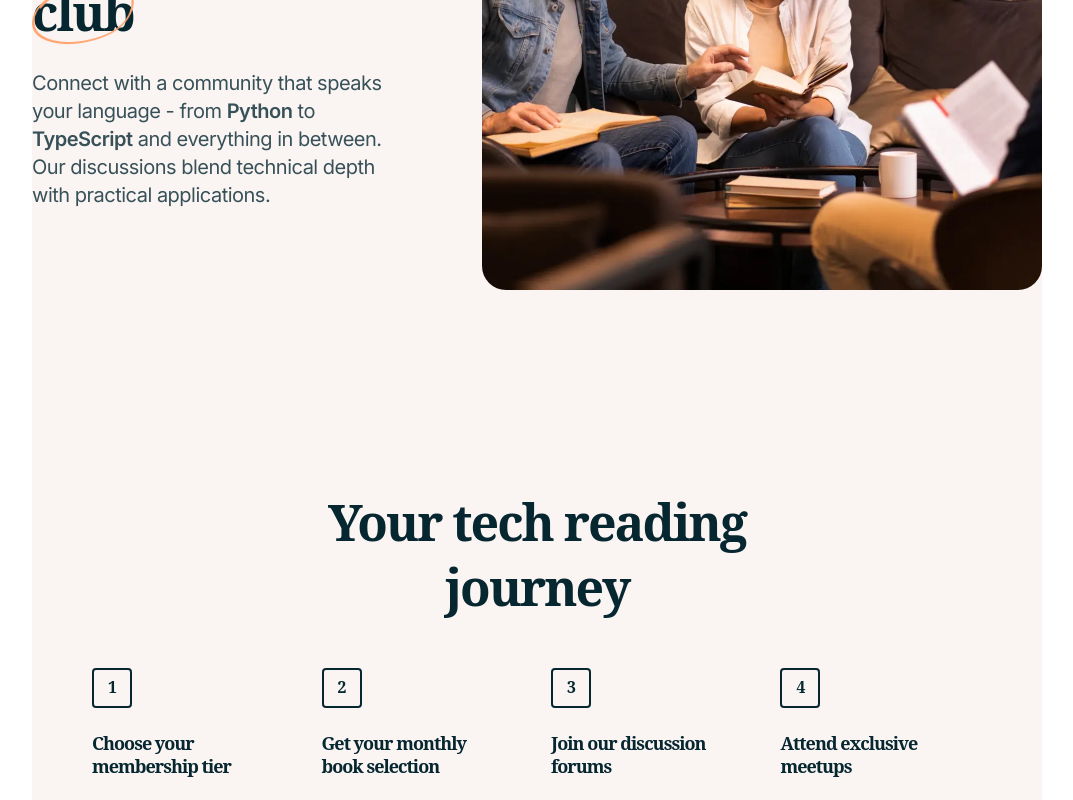
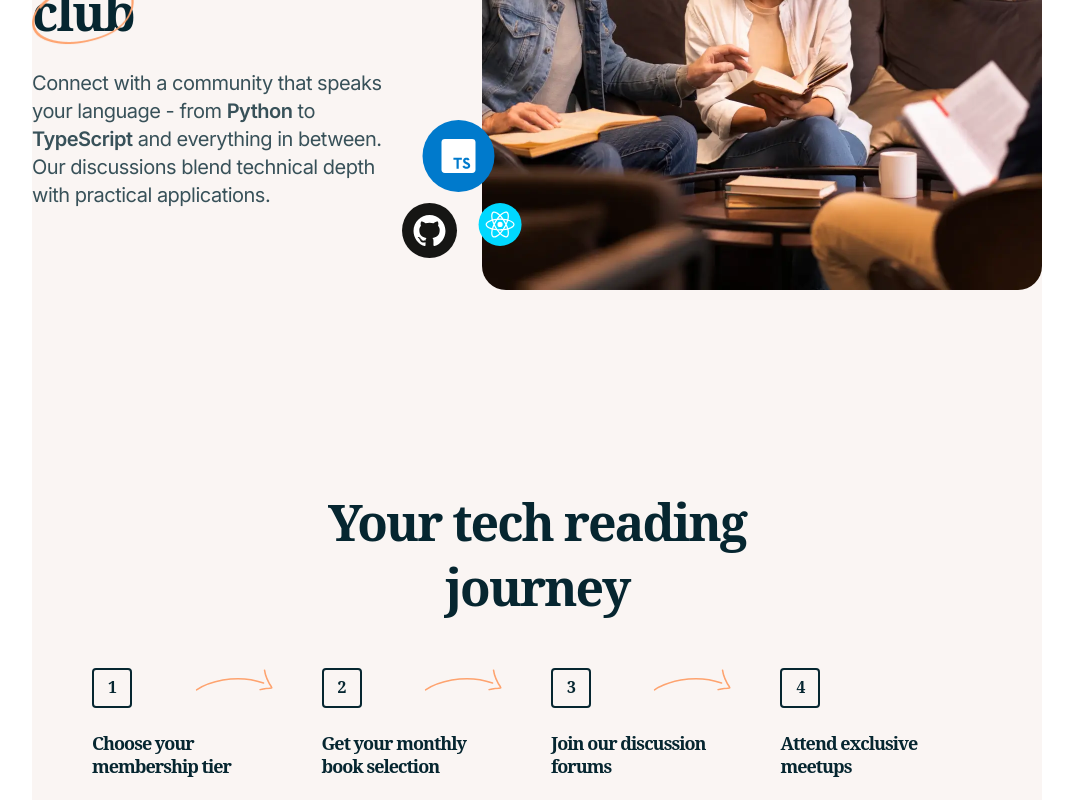
Before and after one commit to nishanth1596/tech-book-club-landing-page, a React (Vite) app: page / in a window 1280 px wide. Shown: the part 1780-2580 px from the top of the page, without its empty margins (103-1176 px from the left). Built offline with nearby package versions, Linux system fonts and the light colour scheme; a web font is replaced by a local one.

Commit message:
code complete

```diff
--- a/src/Components/Info1.tsx
+++ b/src/Components/Info1.tsx
@@ -2,13 +2,7 @@ import CheckLists from "./CheckLists";
 import imageMobile from "../assets/images/image-read-together-mobile.webp";
 import imageTablet from "../assets/images/image-read-together-tablet.webp";
 import imageDesktop from "../assets/images/image-read-together-desktop.webp";
-
-const infoLists = [
-  "Monthly curated tech reads selected by industry experts",
-  "Virtual and in-person meetups for deep-dive discussions",
-  "Early access to new tech book releases",
-  "Author Q&A sessions with tech thought leaders",
-];
+import { infoLists } from "./data";
 
 function Info1() {
   return (
--- a/src/Components/Info2.tsx
+++ b/src/Components/Info2.tsx
@@ -2,6 +2,7 @@ import imageMobile from "../assets/images/image-not-average-mobile.webp";
 import imageTablet from "../assets/images/image-not-average-tablet.webp";
 import imageDesktop from "../assets/images/image-not-average-desktop.webp";
 import icon from "../assets/images/pattern-circle.png";
+import typscriptIcon from "../assets/images/logos-tech.svg";
 
 function Info2() {
   return (
@@ -28,6 +29,7 @@ function Info2() {
         </p>
       </div>
 
+      <div className="relative">
         <picture>
           <source srcSet={imageMobile} media="(max-width: 767px)" />
           <source
@@ -41,6 +43,13 @@ function Info2() {
             alt="One old man and two women are reading books in a library and discussing something regarding it"
           />
         </picture>
+
+        <img
+          className="absolute hidden md:right-[3.15rem] md:bottom-[3.15rem] md:block xl:right-[32.5rem] xl:bottom-8"
+          src={typscriptIcon}
+          alt="Logos of typescript, github and react"
+        />
+      </div>
     </section>
   );
 }
--- a/src/Components/ItemSteps.tsx
+++ b/src/Components/ItemSteps.tsx
@@ -1,19 +1,32 @@
+import arrowIcon from "../assets/images/pattern-arrow.svg";
+
 type ItemStepsProps = {
   item: {
     index: number;
     step: string;
   };
+  totalSteps: number;
 };
 
-function ItemSteps({ item }: ItemStepsProps) {
+function ItemSteps({ item, totalSteps }: ItemStepsProps) {
+  const isLastStep = item.index === totalSteps - 1;
+
   return (
-    <div>
+    <div className="relative">
       <p className="text-Neutral900-062630 border-Neutral900-062630 flex h-8 w-8 items-center justify-center rounded-sm border-2 text-base leading-[1.2] font-semibold tracking-[-1px] md:h-10 md:w-10">
         {item.index + 1}
       </p>
       <p className="text-Neutral900-062630 mt-5 leading-[1.3] font-semibold tracking-[-1px] md:mt-6 md:text-lg">
         {item.step}
       </p>
+
+      {!isLastStep && (
+        <img
+          className="absolute right-0 hidden xl:top-0 xl:block"
+          src={arrowIcon}
+          alt=""
+        />
+      )}
     </div>
   );
 }
--- a/src/Components/Membership.tsx
+++ b/src/Components/Membership.tsx
@@ -1,29 +1,5 @@
+import { membershipData } from "./data";
 import MembershipCard from "./MembershipCard";
-
-const membershipData = [
-  {
-    title: "Starter",
-    amount: 19,
-    firstItem: "1 book/month",
-    secondItem: "Online forums",
-    subscription: true,
-  },
-  {
-    title: "Pro",
-    amount: 29,
-    firstItem: "2 books/month",
-    secondItem: "Virtual meetups",
-    subscription: true,
-  },
-
-  {
-    title: "Enterprise",
-    custom: true,
-    firstItem: "Team access",
-    secondItem: "Private sessions",
-    subscription: false,
-  },
-];
 
 function Membership() {
   return (
--- a/src/Components/Steps.tsx
+++ b/src/Components/Steps.tsx
@@ -1,11 +1,5 @@
+import { techSteps } from "./data";
 import ItemSteps from "./ItemSteps";
-
-const techSteps = [
-  "Choose your membership tier",
-  "Get your monthly book selection",
-  "Join our discussion forums",
-  "Attend exclusive meetups",
-];
 
 function Steps() {
   return (
@@ -16,7 +10,7 @@ function Steps() {
 
       <div className="mt-8 space-y-8 pr-5 md:mt-12 md:space-y-[1.88rem] xl:grid xl:grid-cols-4 xl:gap-x-12">
         {techSteps.map((step, index) => (
-          <ItemSteps key={index} item={{ index, step }} />
+          <ItemSteps key={index} item={{ index, step }} totalSteps={4} />
         ))}
       </div>
     </section>
@@ -24,5 +18,3 @@ function Steps() {
 }
 
 export default Steps;
-
-// xl:flex xl:gap-12 xl:pr-0
--- /dev/null
+++ b/src/Components/data.ts
@@ -0,0 +1,38 @@
+export const infoLists = [
+  "Monthly curated tech reads selected by industry experts",
+  "Virtual and in-person meetups for deep-dive discussions",
+  "Early access to new tech book releases",
+  "Author Q&A sessions with tech thought leaders",
+];
+
+export const techSteps = [
+  "Choose your membership tier",
+  "Get your monthly book selection",
+  "Join our discussion forums",
+  "Attend exclusive meetups",
+];
+
+export const membershipData = [
+  {
+    title: "Starter",
+    amount: 19,
+    firstItem: "1 book/month",
+    secondItem: "Online forums",
+    subscription: true,
+  },
+  {
+    title: "Pro",
+    amount: 29,
+    firstItem: "2 books/month",
+    secondItem: "Virtual meetups",
+    subscription: true,
+  },
+
+  {
+    title: "Enterprise",
+    custom: true,
+    firstItem: "Team access",
+    secondItem: "Private sessions",
+    subscription: false,
+  },
+];
```
Lines whose indentation alone changed are shown as unchanged.
